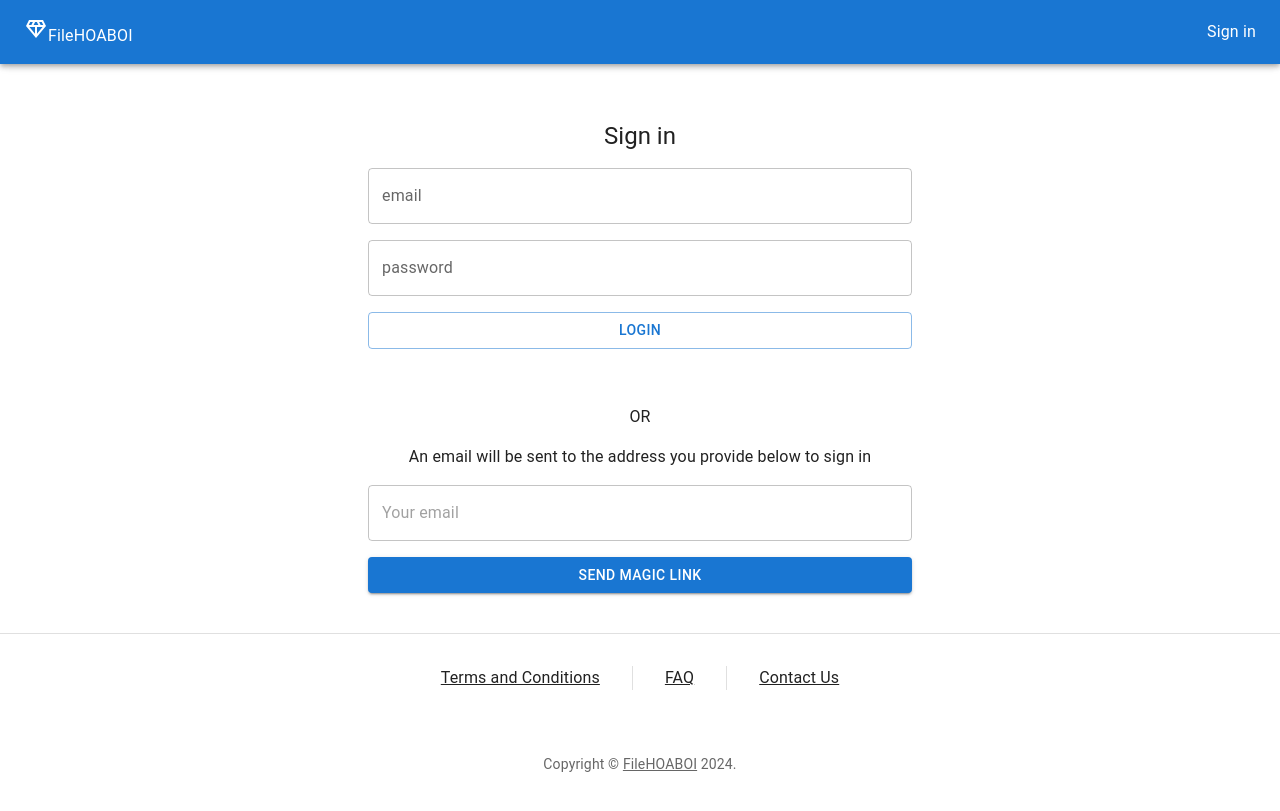
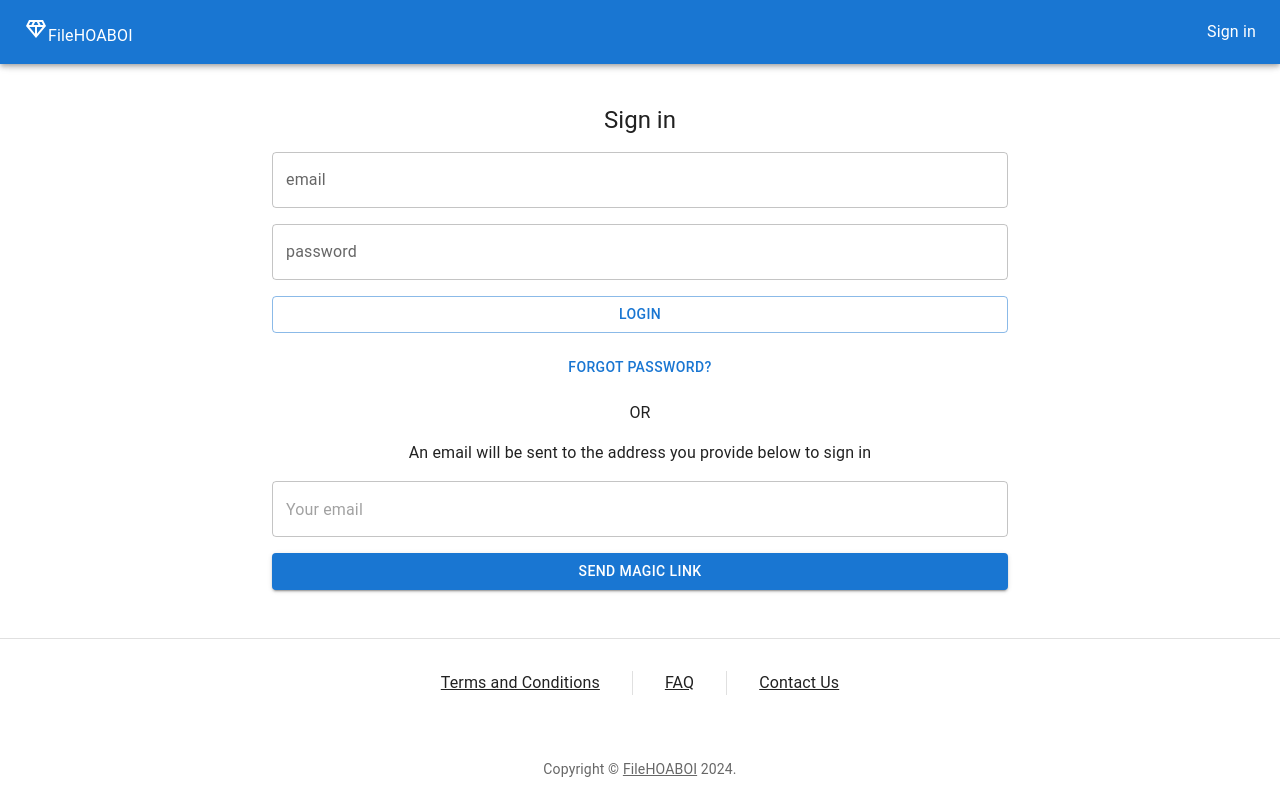
Before and after one commit to sofitakei/thecollector, a React (Vite) app: page /login in a window 1280 px wide. Built offline with nearby package versions, Linux system fonts and the light colour scheme; no server answers.

Commit message:
some styling updates for layouts

```diff
--- a/src/AppRoutes.js
+++ b/src/AppRoutes.js
@@ -2,7 +2,6 @@ import { BrowserRouter as Router, Route, Routes } from 'react-router-dom'
 
 import AdminRoutes from './AdminRoutes'
 import Login from './authentication/Login'
-import ResetPassword from './authentication/ResetPassword'
 import ContactUs from './ContactUs'
 import FAQ from './FAQ'
 import Home from './Home'
@@ -18,7 +17,6 @@ const AppRoutes = () => (
         <Route element={<PublicRoute />}>
           <Route element={<Home />} exact path='/' />
           <Route element={<Login />} exact path='/login' />
-          <Route element={<ResetPassword />} path='/reset' />
           <Route element={<Terms />} path='/terms' />
           <Route element={<FAQ />} path='/faq' />
           <Route element={<ContactUs />} path='/contact-us' />
--- a/src/Home.js
+++ b/src/Home.js
@@ -12,19 +12,13 @@ const Home = () => {
   const { session } = useAuth()
   if (session?.user?.id) return <Navigate to='/properties' />
   return (
-    <Stack
-      sx={{
-        width: {
-          xs: '100vw',
-          md: '60vw',
-        },
-        margin: '0 auto',
-      }}>
+    <Stack>
       {blurbs.map(({ left }, index) => (
         <Stack
           key={index}
           my={2}
-          direction='row'
+          spacing={2}
+          direction={{ xs: 'column', sm: 'row' }}
           alignItems='left'
           sx={{ textAlign: 'left', 'div,h4': { flex: 1 } }}>
           <Typography variant='h4' width='50%'>
--- a/src/authentication/Login.js
+++ b/src/authentication/Login.js
@@ -1,12 +1,4 @@
-import {
-  Alert,
-  Box,
-  Button,
-  Link,
-  Stack,
-  TextField,
-  Typography,
-} from '@mui/material'
+import { Alert, Button, Stack, TextField, Typography } from '@mui/material'
 import { useEffect, useRef, useState } from 'react'
 import { useNavigate } from 'react-router-dom'
 
@@ -46,17 +38,10 @@ const Login = () => {
     }
   }, [navigate, session?.user?.id])
 
-  return pageState === LOGIN ? (
-    <Box
-      sx={{
-        px: 5,
-        my: 5,
-        mx: 'auto',
-        display: 'flex',
-        flexDirection: 'column',
-        alignItems: 'center',
-        maxWidth: { xs: '100vw', md: '50%' },
-      }}>
+  return (
+    <Stack sx={{ margin: '0 auto', maxWidth: { xs: '100%', md: '60vw' } }}>
+      {pageState === LOGIN ? (
+        <>
           {errorMsg && (
             <Alert variant='danger' onClose={() => setErrorMsg('')} dismissible>
               {errorMsg}
@@ -68,18 +53,26 @@ const Login = () => {
           <Stack width='100%' spacing={2}>
             <Stack spacing={2} component='form' onSubmit={handleLogin}>
               <TextField label='email' inputRef={emailRef} />
-          <TextField label='password' type='password' inputRef={passwordRef} />
+              <TextField
+                label='password'
+                type='password'
+                inputRef={passwordRef}
+              />
               <Button type='submit' variant='outlined'>
                 Login
               </Button>
-          <Link onClick={() => setPageState('forgot')}>Forgot password?</Link>
+              <Button onClick={() => setPageState('forgot')}>
+                Forgot password?
+              </Button>
             </Stack>
             <Typography>OR</Typography>
             <MagicLink />
           </Stack>
-    </Box>
+        </>
       ) : (
         <ForgotPassword />
+      )}
+    </Stack>
   )
 }
 
--- a/src/authentication/ResetPassword.js
+++ b/src/authentication/ResetPassword.js
@@ -36,19 +36,28 @@ const ResetPassword = () => {
   }
 
   return (
-    <Stack spacing={2} alignItems='center' justifyContent='center'>
+    <Stack
+      mx='auto'
+      maxWidth={500}
+      spacing={2}
+      alignItems='center'
+      justifyContent='center'>
       {error && <Alert severity='error'>{error}</Alert>}
       <Typography component='h1' variant='h5' mb={2}>
         Set New Password
       </Typography>
       <TextField
+        fullWidth
         type='password'
         label='Password'
-        inputRef={passwordRef} />
+        inputRef={passwordRef}
+      />
       <TextField
+        fullWidth
         type='password'
         label='Confirm Password'
-        inputRef={confirmPasswordRef} />
+        inputRef={confirmPasswordRef}
+      />
       <Button variant='contained' onClick={handleReset}>
         Save Password
       </Button>
--- /dev/null
+++ b/src/layout/Footer.js
@@ -0,0 +1,25 @@
+import { Box, Divider, Stack } from '@mui/material'
+import { Link as RouterLink } from 'react-router-dom'
+
+import Copyright from './Copyright'
+
+const Footer = () => (
+  <Box mt={3}>
+    <Divider />
+    <Stack
+      mt={4}
+      justifyContent='center'
+      alignItems='center'
+      spacing={4}
+      divider={<Divider orientation='vertical' flexItem />}
+      sx={{ a: { color: 'text.primary' } }}
+      direction='row'>
+      <RouterLink to='/terms'>Terms and Conditions</RouterLink>
+      <RouterLink to='/faq'>FAQ</RouterLink>
+      <RouterLink to='/contact-us'>Contact Us</RouterLink>
+    </Stack>
+    <Copyright sx={{ mt: 8, mb: 4 }} />
+  </Box>
+)
+
+export default Footer
--- a/src/layout/HomeShell.js
+++ b/src/layout/HomeShell.js
@@ -1,17 +1,10 @@
 import DiamondOutlinedIcon from '@mui/icons-material/DiamondOutlined'
-import {
-  AppBar,
-  Box,
-  CssBaseline,
-  Divider,
-  Stack,
-  Toolbar,
-} from '@mui/material'
+import { AppBar, Box, CssBaseline, Stack, Toolbar } from '@mui/material'
 import PropTypes from 'prop-types'
 import { Link as RouterLink } from 'react-router-dom'
 
 import { useAuth } from '../contexts/AuthContext'
-import Copyright from './Copyright'
+import Footer from './Footer'
 
 const HomeShell = ({ children }) => {
   const { session } = useAuth()
@@ -42,28 +35,21 @@ const HomeShell = ({ children }) => {
 
         <Box
           component='main'
+          my={3}
+          mx='auto'
           sx={{
-            flexGrow: 1,
             pt: { xs: 12, sm: 10 },
             px: 2,
+            width: {
+              xs: '100vw',
+              md: '80vw',
+              lg: '60vw',
+            },
           }}>
           {children}
         </Box>
       </Stack>
-      <Divider />
-      <Stack
-        mt={4}
-        justifyContent='center'
-        alignItems='center'
-        spacing={4}
-        divider={<Divider orientation='vertical' flexItem />}
-        sx={{ a: { color: 'text.primary' } }}
-        direction='row'>
-        <RouterLink to='/terms'>Terms and Conditions</RouterLink>
-        <RouterLink to='/faq'>FAQ</RouterLink>
-        <RouterLink to='/contact-us'>Contact Us</RouterLink>
-      </Stack>
-      <Copyright sx={{ mt: 8, mb: 4 }} />
+      <Footer />
     </>
   )
 }
--- a/src/layout/NavShell.js
+++ b/src/layout/NavShell.js
@@ -14,19 +14,10 @@ import { Link } from 'react-router-dom'
 
 import { usePropertyContext } from '../contexts/PropertyContext'
 import AccountMenu from './AccountMenu'
+import Footer from './Footer'
 import Navigation from './Navigation'
 
 const drawerWidth = 240
-
-const Copyright = props => (
-  <Typography align='center' color='text.secondary' variant='body2' {...props}>
-    {'Copyright © '}
-    <Link color='inherit' href='https://filhoaboi.com/'>
-      FileHOABOI
-    </Link>{' '}
-    {new Date().getFullYear()}.
-  </Typography>
-)
 
 const NavShell = ({ children }) => {
   const [mobileOpen, setMobileOpen] = useState(false)
@@ -48,8 +39,8 @@ const NavShell = ({ children }) => {
   }
 
   return (
-    <>
     <Stack
+      my={3}
       direction={{ sm: 'row', xs: 'column' }}
       alignItems='center'
       sx={{ a: { textDecoration: 'none' } }}>
@@ -104,11 +95,10 @@ const NavShell = ({ children }) => {
           width: { sm: `calc(100% - ${drawerWidth}px)` },
         }}>
         {children}
+
+        <Footer />
       </Box>
     </Stack>
-
-      <Copyright sx={{ mt: 8, mb: 4 }} />
-    </>
   )
 }
 
```
Lines whose indentation alone changed are shown as unchanged.
